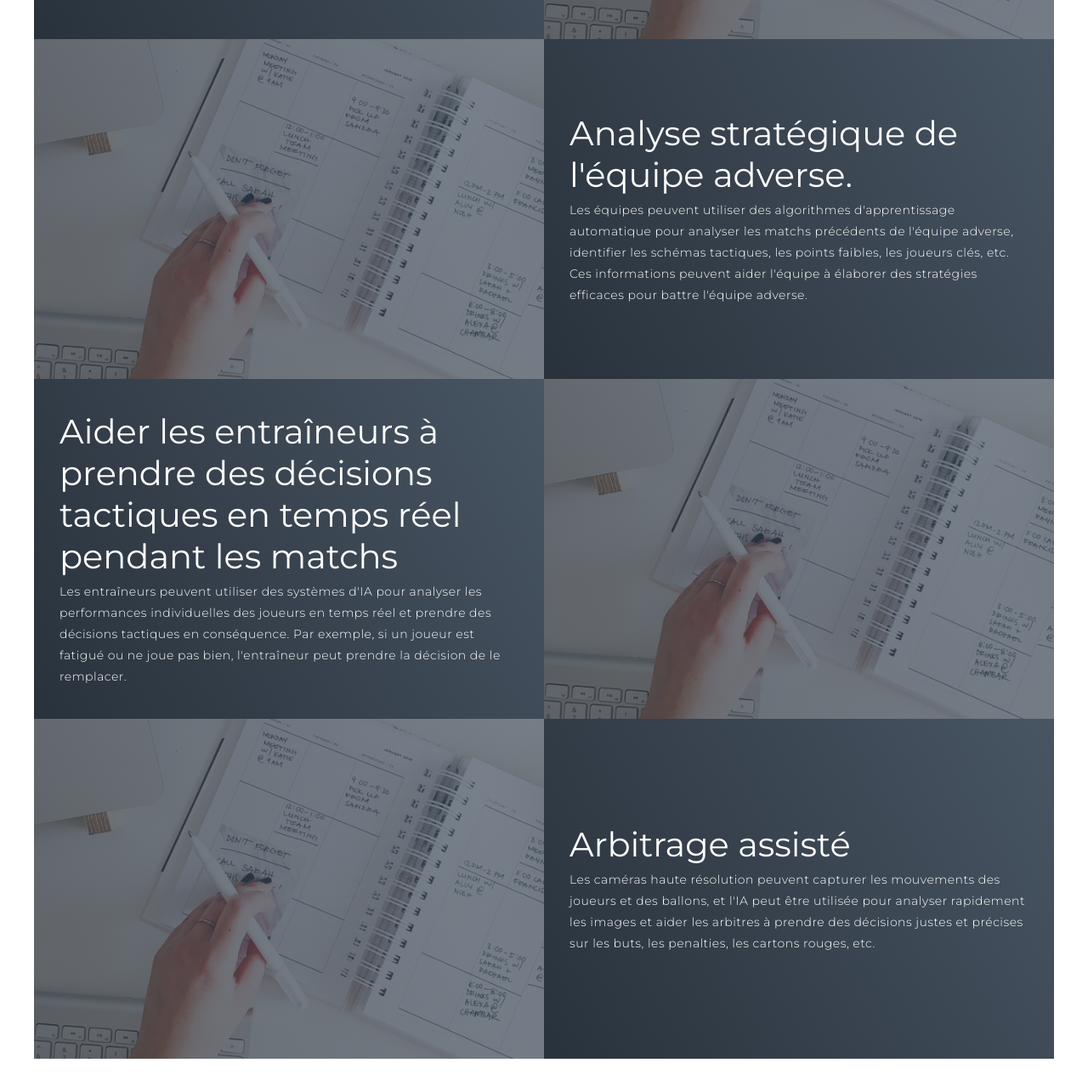
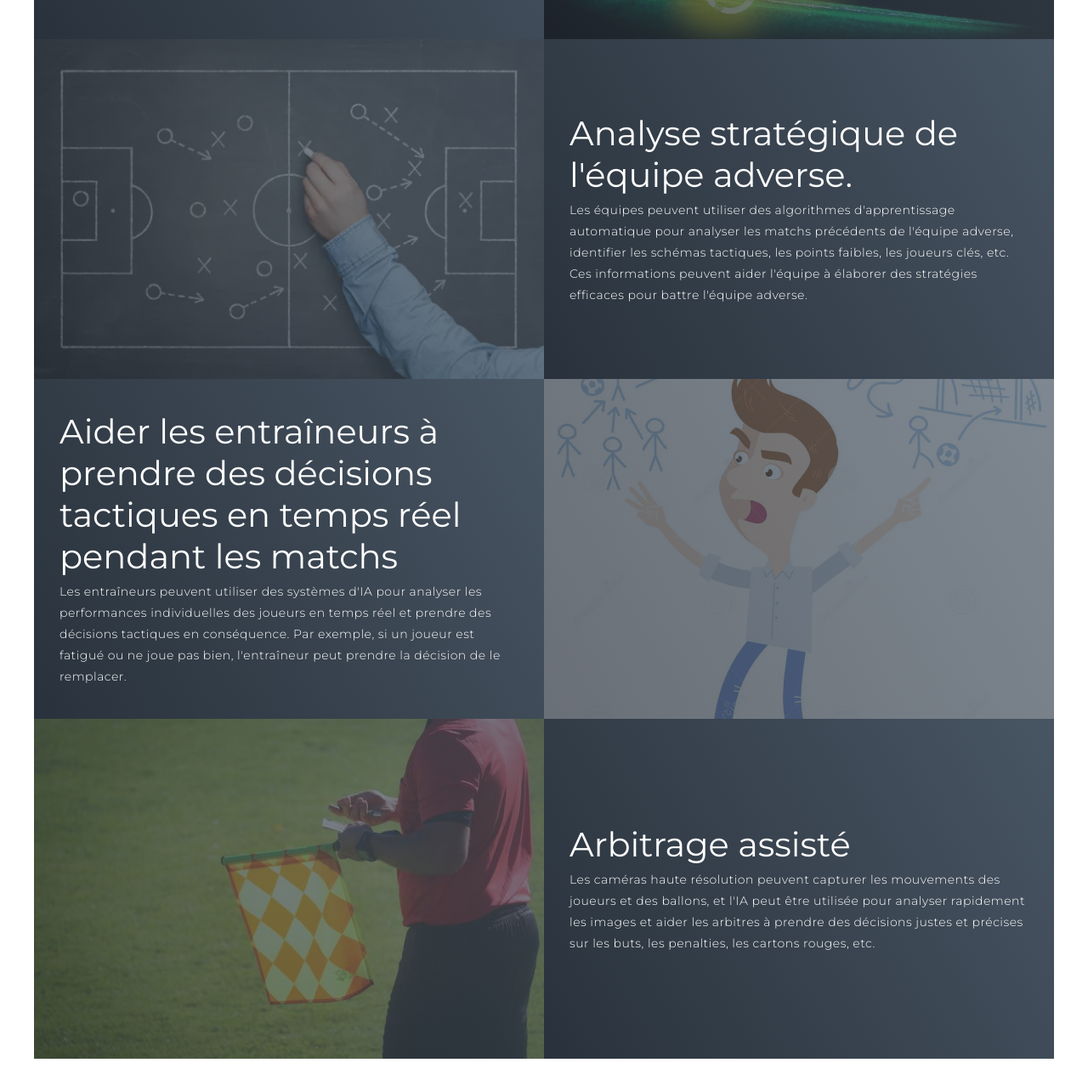
Before and after one commit to WylNiiX/AIFootball, a plain HTML site: page index.html in a window 1280 px wide. Shown: the part 2177-3461 px from the top of the page at 85% size. Drawn offline with Linux system fonts and the light colour scheme.

Commit message:
finished

```diff
--- a/index.html
+++ b/index.html
@@ -97,7 +97,7 @@
             <p>Les équipes peuvent utiliser des capteurs pour suivre les mouvements des joueurs sur le terrain, collecter des données sur les distances parcourues, les sprints effectués, les temps de possession de balle, les tirs, les passes, les centres, etc. Ces données peuvent ensuite être analysées pour identifier les points forts et les faiblesses des joueurs, ainsi que les modèles et les tendances au niveau de l'équipe.</p>
           </div>
           <div class="project-img">
-            <img src="./img/img-1.png" alt="img">
+            <img src="./img/perf.jpeg" alt="img">
           </div>
         </div>
         <div class="project-item">
@@ -106,7 +106,7 @@
             <p>Les équipes peuvent utiliser des algorithmes d'apprentissage automatique pour analyser les matchs précédents de l'équipe adverse, identifier les schémas tactiques, les points faibles, les joueurs clés, etc. Ces informations peuvent aider l'équipe à élaborer des stratégies efficaces pour battre l'équipe adverse.</p>
           </div>
           <div class="project-img">
-            <img src="./img/img-1.png" alt="img">
+            <img src="./img/khota.jpg" alt="img">
           </div>
         </div>
         <div class="project-item">
@@ -115,7 +115,7 @@
             <p>Les entraîneurs peuvent utiliser des systèmes d'IA pour analyser les performances individuelles des joueurs en temps réel et prendre des décisions tactiques en conséquence. Par exemple, si un joueur est fatigué ou ne joue pas bien, l'entraîneur peut prendre la décision de le remplacer.</p>
           </div>
           <div class="project-img">
-            <img src="./img/img-1.png" alt="img">
+            <img src="./img/trainer.png" alt="img">
           </div>
         </div>
         <div class="project-item">
@@ -127,7 +127,7 @@
             </p>
           </div>
           <div class="project-img">
-            <img src="./img/img-1.png" alt="img">
+            <img src="./img/arbr.jpeg" alt="img">
           </div>
         </div>
         </div>
```
Also changed, not shown: img/arbr.jpeg (added), img/khota.jpg (added), img/perf.jpeg (added), img/trainer.png (added).
